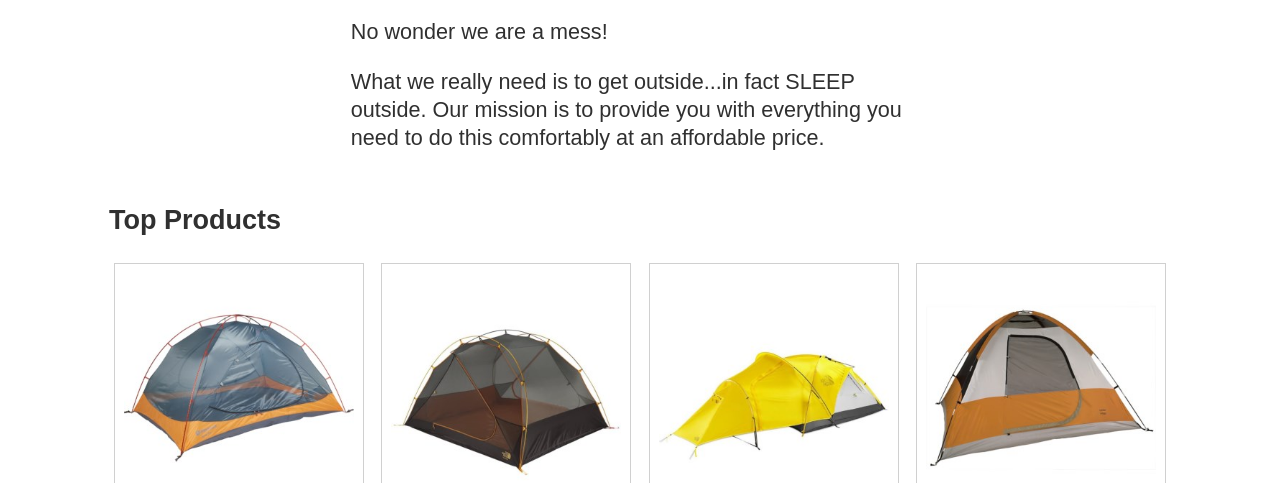
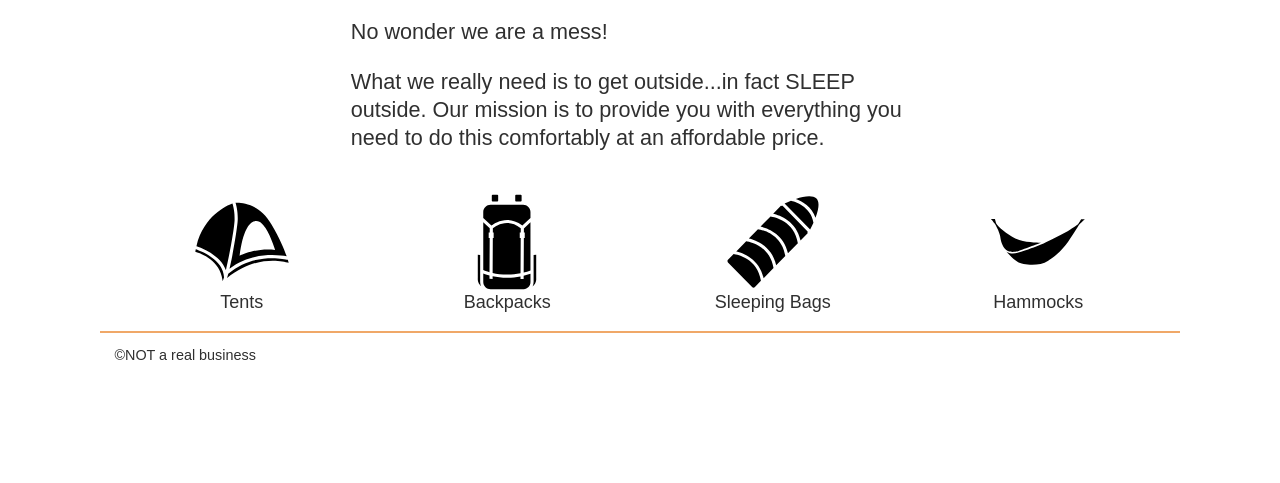
Before and after one commit to estebansar/sleepoutside-v3, a website built with Vite: page src/index.html in a window 1280 px wide. Shown: the part 469-952 px from the top of the page. After the commit the page ends 846 px from the top, so only its background shows below. Built offline with nearby package versions, Linux system fonts and the light colour scheme.

Commit message:
Complete Team Activity 5 - Expand inventory

```diff
--- a/src/css/style.css
+++ b/src/css/style.css
@@ -216,6 +216,28 @@ button {
   }
 }
 
+/* added on 10/24/26_team activity 5_Display the four product categories in a grid  */
+.categories {
+  display: grid;
+  grid-template-columns: repeat(4, 1fr);
+  gap: 1em;
+  padding: 1em;
+  text-align: center;
+}
+
+.categories a {
+  text-decoration: none;
+  color: var(--dark-grey);
+}
+
+.categories img {
+  width: 100px;
+  display: block;
+  margin: auto;
+}
+
+/* added on 10/24/26_team activity 5_Display the four product categories in a grid- END  */
+
 footer {
   font-size: var(--small-font);
   padding: 1em;
--- a/src/index.html
+++ b/src/index.html
@@ -29,9 +29,35 @@
           comfortably at an affordable price.
         </p>
       </section>
-      <section class="products">
-        <h2>Top Products</h2>
-        <ul class="product-list"></ul>
+      <section class="categories">
+        <a href="/product-list/index.html?category=tents">
+          <img
+            src="/images/noun_Tent_3544767.svg"
+            alt="Tent Icon from Noun Project: Mustofa Bayu"
+          />
+          <span>Tents</span>
+        </a>
+        <a href="/product-list/index.html?category=backpacks">
+          <img
+            src="/images/noun_carrier bag_3544771.svg"
+            alt="Backpack Icon from Noun Project: Mustofa Bayu"
+          />
+          <span>Backpacks</span>
+        </a>
+        <a href="/product-list/index.html?category=sleeping-bags">
+          <img
+            src="/images/noun_Sleeping Bag_3544775.svg"
+            alt="Sleeping Bag Icon from Noun Project: Mustofa Bayu"
+          />
+          <span>Sleeping Bags</span>
+        </a>
+        <a href="/product-list/index.html?category=hammocks">
+          <img
+            src="/images/noun_Hammock_791143.svg"
+            alt="Hammock Icon from Noun Project: Paul Richard"
+          />
+          <span>Hammocks</span>
+        </a>
       </section>
     </main>
     <footer id="main-footer"></footer>
--- a/src/js/cart.js
+++ b/src/js/cart.js
@@ -10,7 +10,7 @@ function cartItemTemplate(item) {
   const newItem = `<li class="cart-card divider">
   <a href="#" class="cart-card__image">
     <img
-      src="${item.Image}"
+      src="${item.Images.PrimaryMedium}"
       alt="${item.Name}"
     />
   </a>
--- a/src/js/main.js
+++ b/src/js/main.js
@@ -1,5 +1,3 @@
-import productList from "./productList.mjs";
 import { loadHeaderFooter } from "./utils.mjs";
 
 loadHeaderFooter();
-productList(".product-list", "tents");
--- a/src/js/productData.mjs
+++ b/src/js/productData.mjs
@@ -1,3 +1,4 @@
+const baseURL = import.meta.env.VITE_SERVER_URL;
 function convertToJson(res) {
   if (res.ok) {
     return res.json();
@@ -6,13 +7,14 @@ function convertToJson(res) {
   }
 }
 
-export function getData(category = "tents") {
-  return fetch(`../json/${category}.json`)
-    .then(convertToJson)
-    .then((data) => data);
+export async function getData(category = "tents") {
+  const response = await fetch(baseURL + `products/search/${category}`);
+  const data = await convertToJson(response);
+  return data.Result;
 }
 
 export async function findProductById(id) {
-  const products = await getData();
-  return products.find((item) => item.Id === id);
+  const response = await fetch(baseURL + `product/${id}`);
+  const data = await convertToJson(response);
+  return data.Result;
 }
--- a/src/js/productDetails.mjs
+++ b/src/js/productDetails.mjs
@@ -16,7 +16,7 @@ function renderProductDetails(product) {
   document.getElementById("productName").textContent = product.Brand.Name;
   document.getElementById("productNameWithoutBrand").textContent =
     product.NameWithoutBrand;
-  document.getElementById("productImage").src = product.Image;
+  document.getElementById("productImage").src = product.Images.PrimaryLarge;
   document.getElementById("productImage").alt = product.Name;
   document.getElementById("productFinalPrice").textContent =
     `$${product.FinalPrice}`;
--- a/src/js/productList.mjs
+++ b/src/js/productList.mjs
@@ -2,9 +2,9 @@ import { getData } from "./productData.mjs";
 
 function productCardTemplate(product) {
   return `<li class="product-card">
-    <a href="product_pages/index.html?product=${product.Id}">
+    <a href="/product_pages/index.html?product=${product.Id}">
       <img
-        src="${product.Image}"
+        src="${product.Images.PrimaryMedium}"
         alt="${product.Name}"
       />
       <h3 class="card__brand">${product.Brand.Name}</h3>
@@ -19,11 +19,6 @@ function renderList(list, element) {
   element.insertAdjacentHTML("afterbegin", htmlStrings.join(""));
 }
 
-function filterProducts(products) {
-  const productIds = ["880RR", "985RF", "985PR", "344YJ"];
-  return products.filter((product) => productIds.includes(product.Id));
-}
-
 export default async function productList(selector, category) {
   // Get the element where the products will appear
   const element = document.querySelector(selector);
@@ -34,9 +29,6 @@ export default async function productList(selector, category) {
   // Check that we received the products
   console.log(products);
 
-  // Filter the products to show only the original four tents
-  const filteredProducts = filterProducts(products);
-
-  // Display the filtered products on the page
-  renderList(filteredProducts, element);
+// Display all products from the selected category
+renderList(products, element);
 }
--- a/vite.config.js
+++ b/vite.config.js
@@ -12,6 +12,7 @@ export default defineConfig({
         cart: resolve(__dirname, "src/cart/index.html"),
         checkout: resolve(__dirname, "src/checkout/index.html"),
         product: resolve(__dirname, "src/product_pages/index.html"),
+        productList: resolve(__dirname, "src/product-list/index.html"),
       },
     },
   },
```
Also changed, not shown: src/js/product-list.js (added, +10 -0 lines), src/product-list/index.html (added, +20 -0 lines), src/public/images/noun_Hammock_791143.svg (added), src/public/images/noun_Sleeping Bag_3544775.svg (added), src/public/images/noun_Tent_3544767.svg (added), src/public/images/noun_carrier bag_3544771.svg (added).
